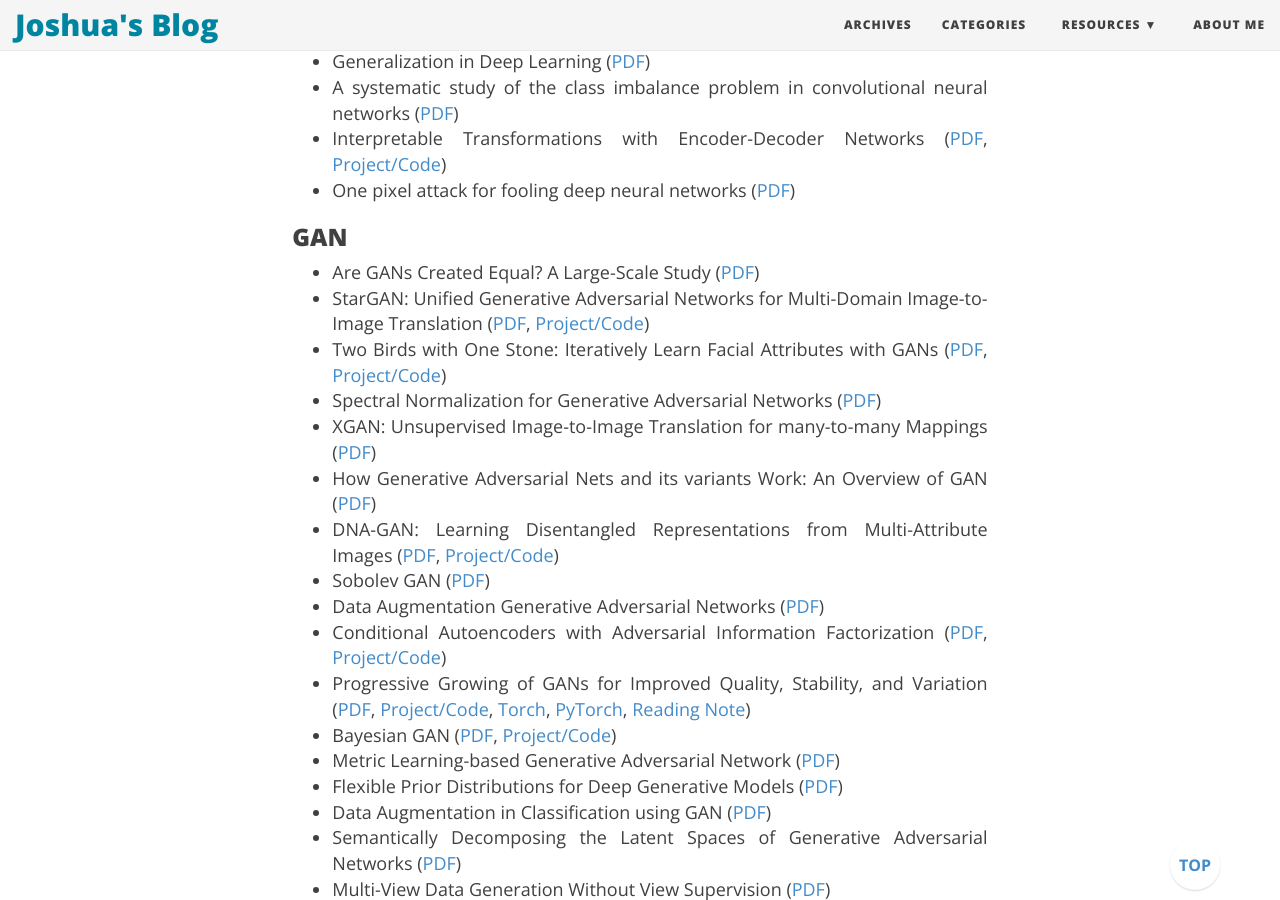
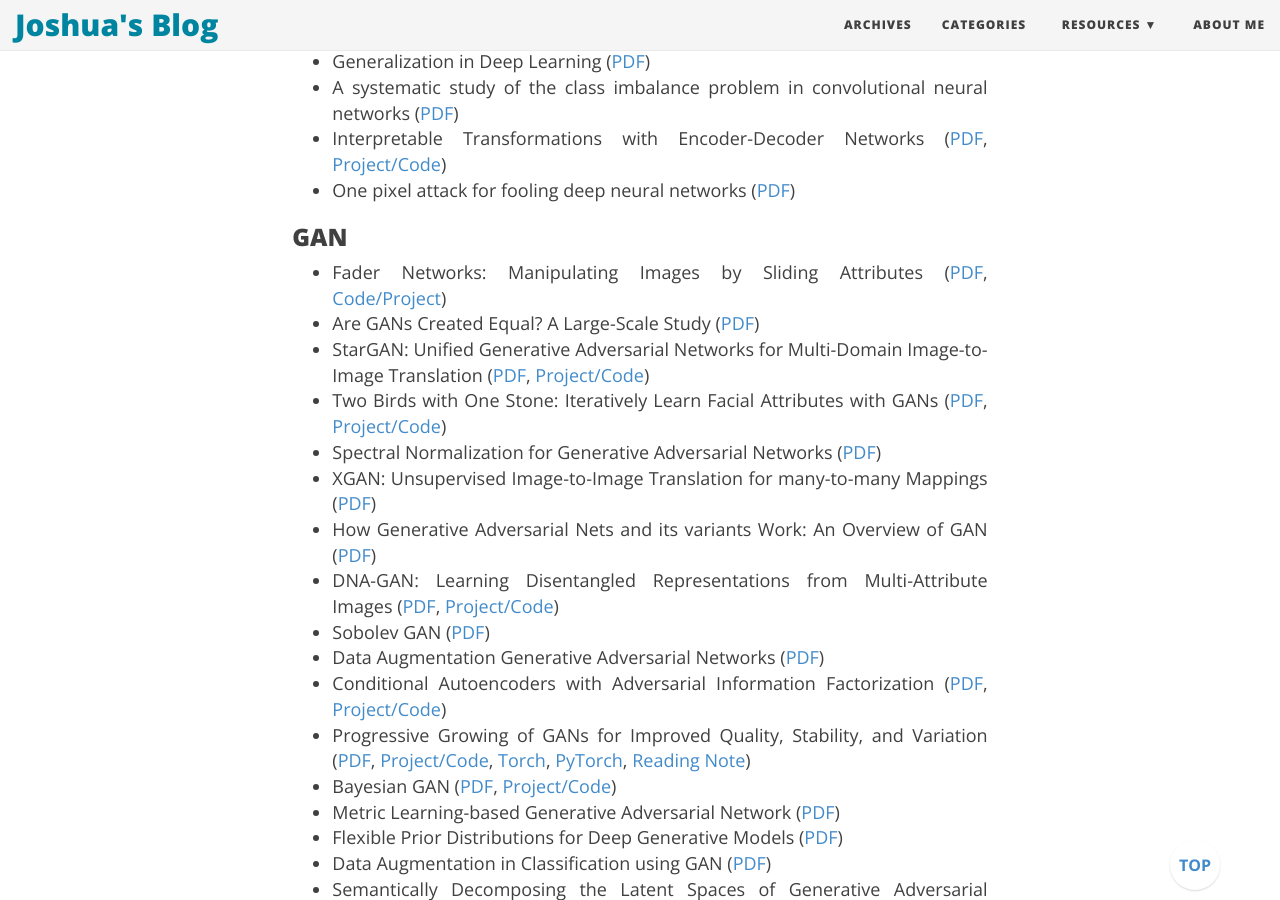
Before and after one commit to joshua19881228/joshua19881228.github.io, a Jekyll site: the page built from _posts/Computer_Vision/2016-08-25-my-jumble-of-computer-vision.md, in a window 1280 px wide and 900 px high, scrolled down 16936 px. Built offline with Jekyll 4.4.1, drawn with Linux system fonts in a browser that asks for light colours; nearby versions of some CDN libraries; formulas are drawn with MathJax 3; comment, search, counter and statistics services are not loaded.

Commit message:
update post

```diff
--- a/_posts/Computer_Vision/2016-08-25-my-jumble-of-computer-vision.md
+++ b/_posts/Computer_Vision/2016-08-25-my-jumble-of-computer-vision.md
@@ -422,6 +422,7 @@ I am going to maintain this page to record a few things about computer vision th
 
 ### GAN ###
 
+* Fader Networks: Manipulating Images by Sliding Attributes ([PDF](https://arxiv.org/abs/1706.00409), [Code/Project](https://github.com/facebookresearch/FaderNetworks))
 * Are GANs Created Equal? A Large-Scale Study ([PDF](https://arxiv.org/abs/1711.10337))
 * StarGAN: Unified Generative Adversarial Networks for Multi-Domain Image-to-Image Translation ([PDF](https://arxiv.org/abs/1711.09020), [Project/Code](https://github.com//yunjey/StarGAN))
 * Two Birds with One Stone: Iteratively Learn Facial Attributes with GANs ([PDF](https://arxiv.org/abs/1711.06078), [Project/Code](https://github.com//punkcure/Iterative-GAN))
```
